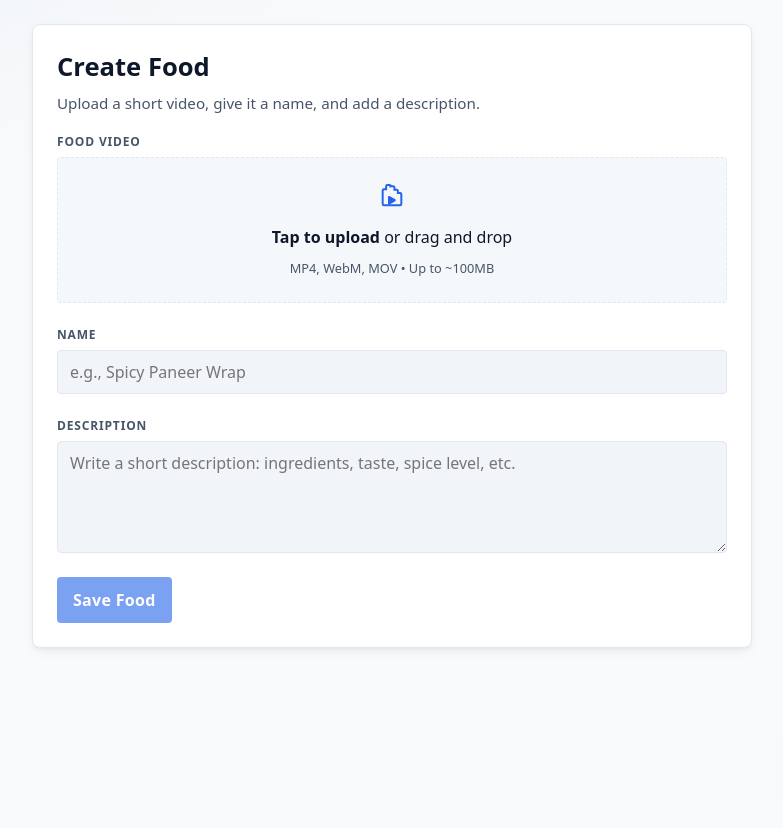
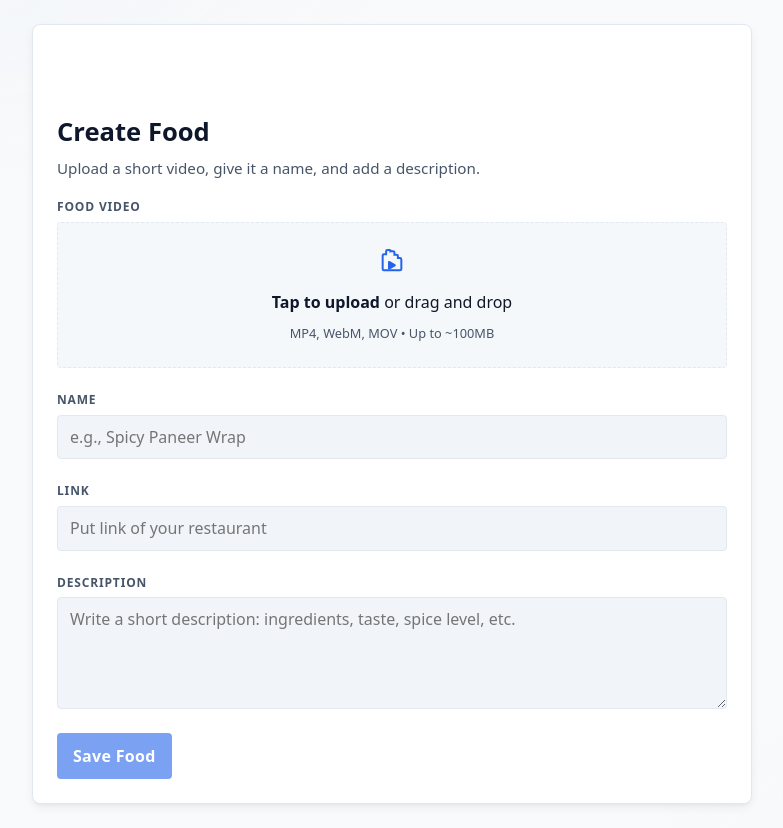
Before and after one commit to Ayush413-1/Zomato-reel-style, a React (Vite) app in the folder frontend/: page /create-food in a window 1280 px wide. Shown: the top 828 px of the page, without its empty margins (248-1031 px from the left). Before the commit the page ends 800 px from the top, so only its background shows below. Built offline with nearby package versions, Linux system fonts and the light colour scheme; the HTML template or start-up script is replaced by a standard one.

Commit message:
Display restaurant name in food partner profile

```diff
--- a/frontend/package.json
+++ b/frontend/package.json
@@ -11,6 +11,7 @@
   },
   "dependencies": {
     "axios": "^1.16.1",
+    "lucide-react": "^1.28.0",
     "react": "^19.2.6",
     "react-dom": "^19.2.6",
     "react-router-dom": "^7.16.0"
--- a/frontend/src/pages/food-partner/CreateFood.jsx
+++ b/frontend/src/pages/food-partner/CreateFood.jsx
@@ -1,14 +1,14 @@
 import React, { useEffect, useMemo, useRef, useState } from 'react';
 import axios from 'axios';
 import '../../styles/create-food.css';
-import { useNavigate } from 'react-router-dom';
+import { useNavigate, Link } from 'react-router-dom';
 
 const CreateFood = () => {
-    const [ name, setName ] = useState('');
-    const [ description, setDescription ] = useState('');
-    const [ videoFile, setVideoFile ] = useState(null);
-    const [ videoURL, setVideoURL ] = useState('');
-    const [ fileError, setFileError ] = useState('');
+    const [name, setName] = useState('');
+    const [description, setDescription] = useState('');
+    const [videoFile, setVideoFile] = useState(null);
+    const [videoURL, setVideoURL] = useState('');
+    const [fileError, setFileError] = useState('');
     const fileInputRef = useRef(null);
 
     const navigate = useNavigate();
@@ -21,10 +21,10 @@ const CreateFood = () => {
         const url = URL.createObjectURL(videoFile);
         setVideoURL(url);
         return () => URL.revokeObjectURL(url);
-    }, [ videoFile ]);
+    }, [videoFile]);
 
     const onFileChange = (e) => {
-        const file = e.target.files && e.target.files[ 0 ];
+        const file = e.target.files && e.target.files[0];
         if (!file) { setVideoFile(null); setFileError(''); return; }
         if (!file.type.startsWith('video/')) { setFileError('Please select a valid video file.'); return; }
         setFileError('');
@@ -34,7 +34,7 @@ const CreateFood = () => {
     const onDrop = (e) => {
         e.preventDefault();
         e.stopPropagation();
-        const file = e.dataTransfer?.files?.[ 0 ];
+        const file = e.dataTransfer?.files?.[0];
         if (!file) { return; }
         if (!file.type.startsWith('video/')) { setFileError('Please drop a valid video file.'); return; }
         setFileError('');
@@ -66,11 +66,25 @@ const CreateFood = () => {
         // setName(''); setDescription(''); setVideoFile(null);
     };
 
-    const isDisabled = useMemo(() => !name.trim() || !videoFile, [ name, videoFile ]);
+    const isDisabled = useMemo(() => !name.trim() || !videoFile, [name, videoFile]);
 
     return (
         <div className="create-food-page">
             <div className="create-food-card">
+                <Link to="/food-partner/profile" className="profile-icon">
+                    <svg
+                        width="28"
+                        height="28"
+                        viewBox="0 0 24 24"
+                        fill="none"
+                        stroke="white"
+                        strokeWidth="2"
+                    >
+                        <circle cx="12" cy="8" r="4" />
+                        <path d="M5 20c0-3.5 3-6 7-6s7 2.5 7 6" />
+                    </svg>
+                    <i className="ri-user-3-line"></i>
+                </Link>
                 <header className="create-food-header">
                     <h1 className="create-food-title">Create Food</h1>
                     <p className="create-food-subtitle">Upload a short video, give it a name, and add a description.</p>
@@ -143,6 +157,10 @@ const CreateFood = () => {
                             required
                         />
                     </div>
+                    <div className='field-group'>
+                        <label htmlFor="Link">Link</label>
+                        <input type="text" id='foodName' placeholder='Put link of your restaurant' />
+                    </div>
 
                     <div className="field-group">
                         <label htmlFor="foodDesc">Description</label>
@@ -163,6 +181,7 @@ const CreateFood = () => {
                 </form>
             </div>
         </div>
+
     );
 };
 
--- a/frontend/src/pages/food-partner/Profile.jsx
+++ b/frontend/src/pages/food-partner/Profile.jsx
@@ -1,7 +1,9 @@
 import React, { useState, useEffect, use } from 'react'
 import '../../styles/profile.css'
-import { useParams } from 'react-router-dom'
+import { useParams , Link} from 'react-router-dom'
 import axios from 'axios'
+// import {Home, Bookmark, User} from "lucide-react"
+import BottomNav from "../../components/BottomNav";
 
 const Profile = () => {
     const { id } = useParams()
@@ -31,6 +33,7 @@ const Profile = () => {
                         <p className="profile-pill profile-address" title="Address">
                             {profile?.address}
                         </p>
+                        <a className="profile-pill profile-address" href="https://www.zomato.com/" target="_blank" rel="noopener noreferrer">Store</a>
                     </div>
                 </div>
 
@@ -62,6 +65,7 @@ const Profile = () => {
 
                     </div>
                 ))}
+                <BottomNav/>
             </section>
         </main>
     )
--- /dev/null
+++ b/frontend/src/pages/food-partner/food-partner-profile.jsx
@@ -0,0 +1,95 @@
+import { useEffect, useState } from "react";
+import axios from "axios";
+import "../../styles/Userprofile.css";
+
+const FoodPartnerProfile = () => {
+  const [partner, setPartner] = useState({});
+  const [restaurantLink, setRestaurantLink] = useState("");
+
+  const getPartner = async () => {
+    try {
+      const res = await axios.get(
+        `${import.meta.env.VITE_API_URL}/api/auth/food-partner/me`,
+        { withCredentials: true }
+      );
+
+      setPartner(res.data.foodPartner);
+      setRestaurantLink(res.data.foodPartner.restaurantLink || "");
+    } catch (err) {
+      console.log(err);
+    }
+  };
+
+  const saveRestaurantLink = async () => {
+    try {
+      await axios.put(
+        `${import.meta.env.VITE_API_URL}/api/food-partner/restaurant-link`,
+        { restaurantLink },
+        { withCredentials: true }
+      );
+
+      alert("Restaurant link saved successfully!");
+    } catch (err) {
+      console.log(err);
+      alert("Failed to save link.");
+    }
+  };
+
+  const logout = async () => {
+    try {
+      await axios.get(
+        `${import.meta.env.VITE_API_URL}/api/auth/food-partner/logout`,
+        { withCredentials: true }
+      );
+
+      window.location.href = "/food-partner/login";
+    } catch (err) {
+      console.log(err);
+    }
+  };
+
+  useEffect(() => {
+    getPartner();
+  }, []);
+
+  return (
+    <div className="profile-container">
+      <div className="profile-card">
+        <div className="profile-header">
+          <div className="profile-avatar">
+            <svg
+              viewBox="0 0 24 24"
+              fill="none"
+              stroke="currentColor"
+              strokeWidth="2"
+            >
+              <circle cx="12" cy="8" r="4" />
+              <path d="M5 20c0-3.5 3-6 7-6s7 2.5 7 6" />
+            </svg>
+          </div>
+
+          <div className="profile-details">
+            <span className="profile-pill">Food Partner</span>
+
+            <h2>{partner.name || "Restaurant Name"}</h2>
+
+            <p>{partner.email || "restaurant@email.com"}</p>
+
+            <p>{partner.phone}</p>
+
+            <p>{partner.address}</p>
+
+            <button
+              className="logout-btn"
+              onClick={logout}
+            >
+              Logout
+            </button>
+          </div>
+        </div>
+      </div>
+    </div>
+  );
+};
+
+export default FoodPartnerProfile;
--- a/frontend/src/routes/AppRoutes.jsx
+++ b/frontend/src/routes/AppRoutes.jsx
@@ -12,6 +12,7 @@ import CreateFood from '../pages/food-partner/CreateFood';
 import Profile from '../pages/food-partner/Profile';
 import ProtectedRoute from './ProtectedRoute';
 import UserProfile from "../pages/general/Userprofile"
+import FoodPartnerProfile from '../pages/food-partner/food-partner-profile';
 
 const AppRoutes = () => {
     return (
@@ -27,6 +28,7 @@ const AppRoutes = () => {
                 <Route path="/create-food" element={<CreateFood />} />
                 <Route path="/food-partner/:id" element={<Profile />} />
                 <Route path="/profile" element={<ProtectedRoute><UserProfile/><BottomNav/></ProtectedRoute>}/>
+                <Route path='/food-partner/profile' element={<FoodPartnerProfile/>}/>
             </Routes>
         </Router>
     )
--- a/frontend/src/styles/create-food.css
+++ b/frontend/src/styles/create-food.css
@@ -149,6 +149,23 @@
   object-fit: contain;
 }
 
+.profile-icon {
+  display: flex;
+  align-items: center;
+  justify-content: center;
+  width: 45px;
+  height: 45px;
+  border-radius: 50%;
+  color: #333;
+  font-size: 26px;
+  text-decoration: none;
+  cursor: pointer;
+}
+
+.profile-icon:hover {
+  color: #e23744;
+}
+
 /* Actions */
 .form-actions { display: flex; gap: var(--space-3); }
 
--- a/frontend/src/styles/profile.css
+++ b/frontend/src/styles/profile.css
@@ -108,6 +108,8 @@
   font-size: 1.5rem;
 }
 
+
+
 /* Responsive tweaks */
 @media (max-width: 900px) {
   .profile-meta { grid-template-columns: 96px 1fr; }
```
Also changed, not shown: 1 other file (tests, documents, lock files or other folders).
